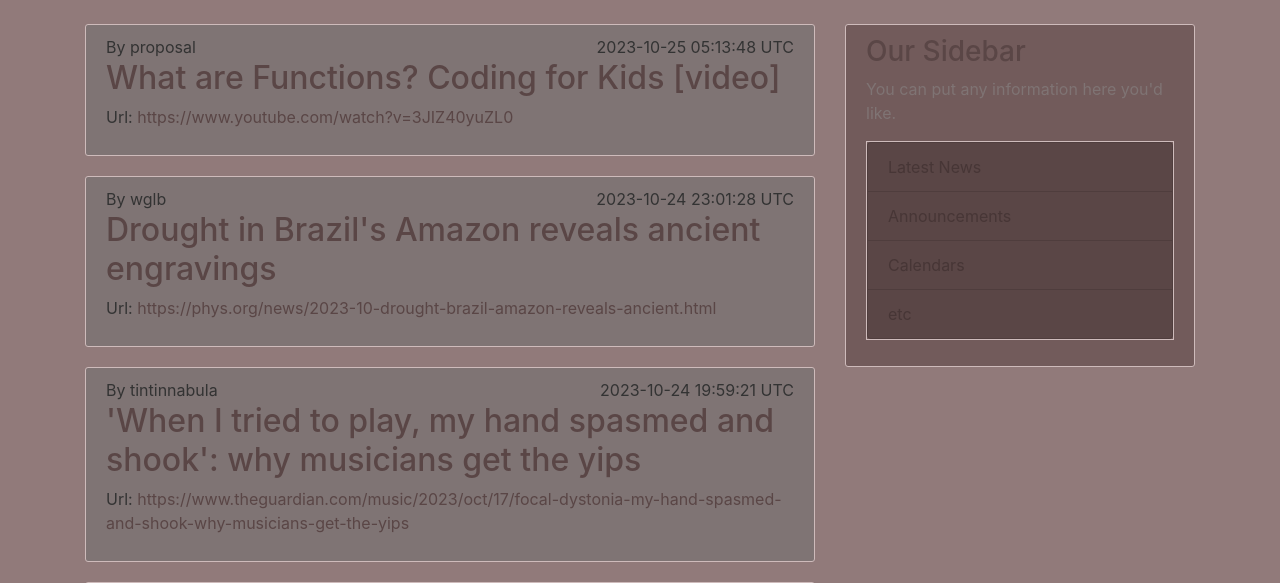
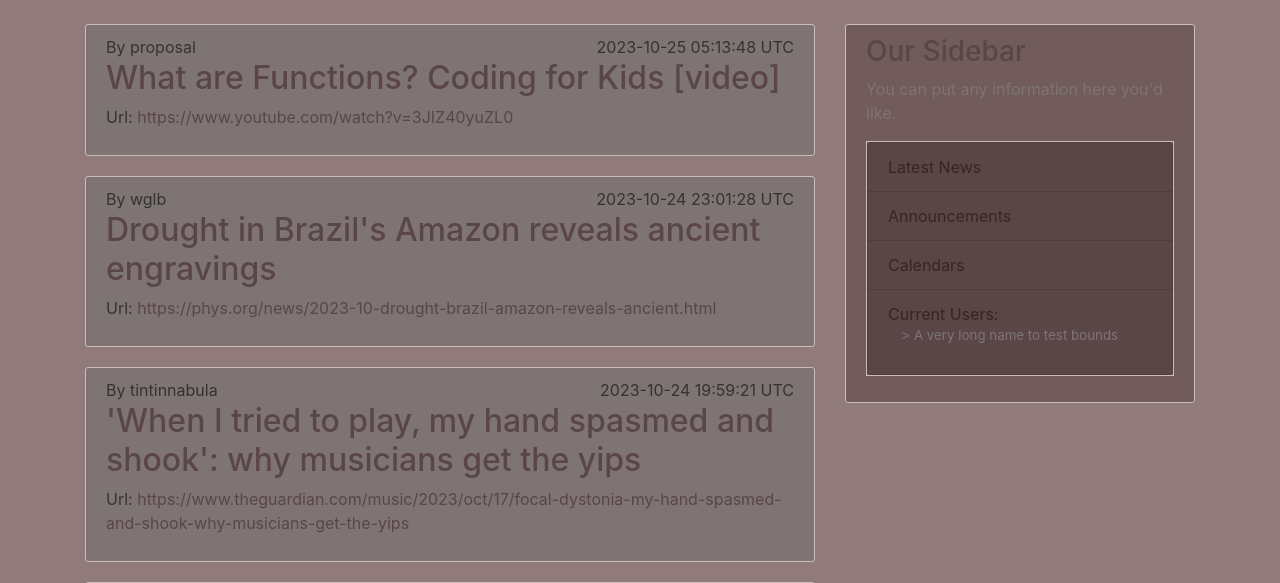
Before and after one commit to LauraAllObe/hackerNews, a Flask app: page / in a window 1280 px wide. Shown: the part 56-639 px from the top of the page. Run offline with Flask 3, Linux system fonts and the light colour scheme; some libraries are stand-ins or nearby versions.

Commit message:
login not working /callback

```diff
--- a/hackernews/routes.py
+++ b/hackernews/routes.py
@@ -13,7 +13,7 @@ from flask_sqlalchemy import SQLAlchemy
 from sqlalchemy.orm.exc import NoResultFound
 from datetime import datetime, timezone
 from hackernews import app, db
-from hackernews.models import News, Admin
+from hackernews.models import News, Admin, User
 
 
 #configure Authlib to handle application's authentication with Auth0
@@ -47,8 +47,9 @@ def home():
     page = request.args.get('page', 1, type=int)
     news_items = News.query.paginate(page=page, per_page=10)
     admins = Admin.query.all()
+    users = User.query.all()
     admin_emails = [admin.email for admin in admins]
-    return render_template("home.html", admin_emails=admin_emails, news_items=news_items, session=session.get('user'), pretty=json.dumps(session.get('user'), indent=4))
+    return render_template("home.html", users=users, admin_emails=admin_emails, news_items=news_items, session=session.get('user'), pretty=json.dumps(session.get('user'), indent=4))
 
 
 def fetch_news_item(item_id):
@@ -139,6 +140,39 @@ def login():
 def callback():
     token = oauth.auth0.authorize_access_token()
     session["user"] = token
+    if session.get('user'):
+        try:
+            currentSess = session.get('user')
+            try:
+                add_email = currentSess.userinfo.email
+                add_name = currentSess.userinfo.name
+            except AttributeError:
+                return f"{add_email} {add_name}"
+            user_exists = User.query.filter_by(email=currentSess.userinfo.get("email")).first()
+            admin_exists = Admin.query.filter_by(email=currentSess.userinfo.get("email")).first()
+            new_user = []
+            if admin_exists:
+                new_user = User (
+                        id=User.query.count()+1,
+                        email=add_email,
+                        name=add_name,
+                        admin=True
+                )
+            else:
+                new_user = User (
+                        id=User.query.count()+1,
+                        email=add_email,
+                        name=add_name,
+                        admin=False
+                )
+            if not user_exists:
+                try:
+                    db.session.add(new_user)
+                    db.session.commit()
+                except IntegrityError:
+                    db.session.rollback()
+        except (DatabaseError, DataError, OperationalError) as e:
+            return redirect("/DatabaseDataOrOperationalErrorOcurred")
     return redirect("/")
 
 #auth0 logout, clears session & redirect to home
@@ -161,7 +195,8 @@ def logout():
 def account():
     admins = Admin.query.all()
     admin_emails = [admin.email for admin in admins]
-    return render_template("account.html", admin_emails=admin_emails, session=session.get('user'), pretty=json.dumps(session.get('user'), indent=4))
+    users = User.query.all()
+    return render_template("account.html", users=users, admin_emails=admin_emails, session=session.get('user'), pretty=json.dumps(session.get('user'), indent=4))
 
 
 @app.route("/admin", methods=["GET", "POST"])
@@ -173,6 +208,10 @@ def admin():
                 new_admin = Admin(email=new_email)
                 db.session.add(new_admin)
                 db.session.commit()
+                user_to_update = User.query.filter_by(email=new_email).first()
+                if user_to_update:
+                    user_to_update.admin = True
+                    db.session.commit()
             except IntegrityError:
                 db.session.rollback()
             return redirect(url_for("admin"))
@@ -182,10 +221,15 @@ def admin():
                 admin_to_delete = Admin.query.get_or_404(email_to_delete)
                 db.session.delete(admin_to_delete)
                 db.session.commit()
+                user_to_update = User.query.filter_by(email=email_to_delete).first()
+                if user_to_update:
+                    user_to_update.admin = False
+                    db.session.commit()
             except IntegrityError:
                 db.session.rollback()
             return redirect(url_for("admin"))
 
     admins = Admin.query.all()
     admin_emails = [admin.email for admin in admins]
-    return render_template("admin.html", admins=admins, admin_emails=admin_emails, session=session.get('user'), pretty=json.dumps(session.get('user'), indent=4))
+    users = User.query.all()
+    return render_template("admin.html", users=users, admins=admins, admin_emails=admin_emails, session=session.get('user'), pretty=json.dumps(session.get('user'), indent=4))
--- a/hackernews/templates/layout.html
+++ b/hackernews/templates/layout.html
@@ -63,10 +63,15 @@
         				<h3>Our Sidebar</h3>
         				<p style="color: #7f7474;" >You can put any information here you'd like.
           					<ul style="border: 1px solid #cebbbb;" class="list-group">
-            						<li style="background-color: #5a4646; color: #473636;" class="list-group-item list-group-item-light">Latest News</li>
-            						<li style="background-color: #5a4646; color: #473636;" class="list-group-item list-group-item-light">Announcements</li>
-            						<li style="background-color: #5a4646; color: #473636;" class="list-group-item list-group-item-light">Calendars</li>
-            						<li style="background-color: #5a4646; color: #473636;" class="list-group-item list-group-item-light">etc</li>
+							<li style="background-color: #5a4646; color: #362525;" class="list-group-item list-group-item-light">Latest News</li>
+            						<li style="background-color: #5a4646; color: #362525;" class="list-group-item list-group-item-light">Announcements</li>
+            						<li style="background-color: #5a4646; color: #362525;" class="list-group-item list-group-item-light">Calendars</li>
+							<li style="background-color: #5a4646; color: #362525;" class="list-group-item list-group-item-light">Current Users:
+							    {% for user in users %}
+							    <p style="font-size: smaller; color: #7f7474; padding-left: 1em;">> {{ user.name }}</p>
+    							    {% endfor %}
+							</li>
+
         					</ul>
         				</p>
       				</div>
```
Also changed, not shown: hackernews/models.py (+14 -0 lines), instance/site.db.
